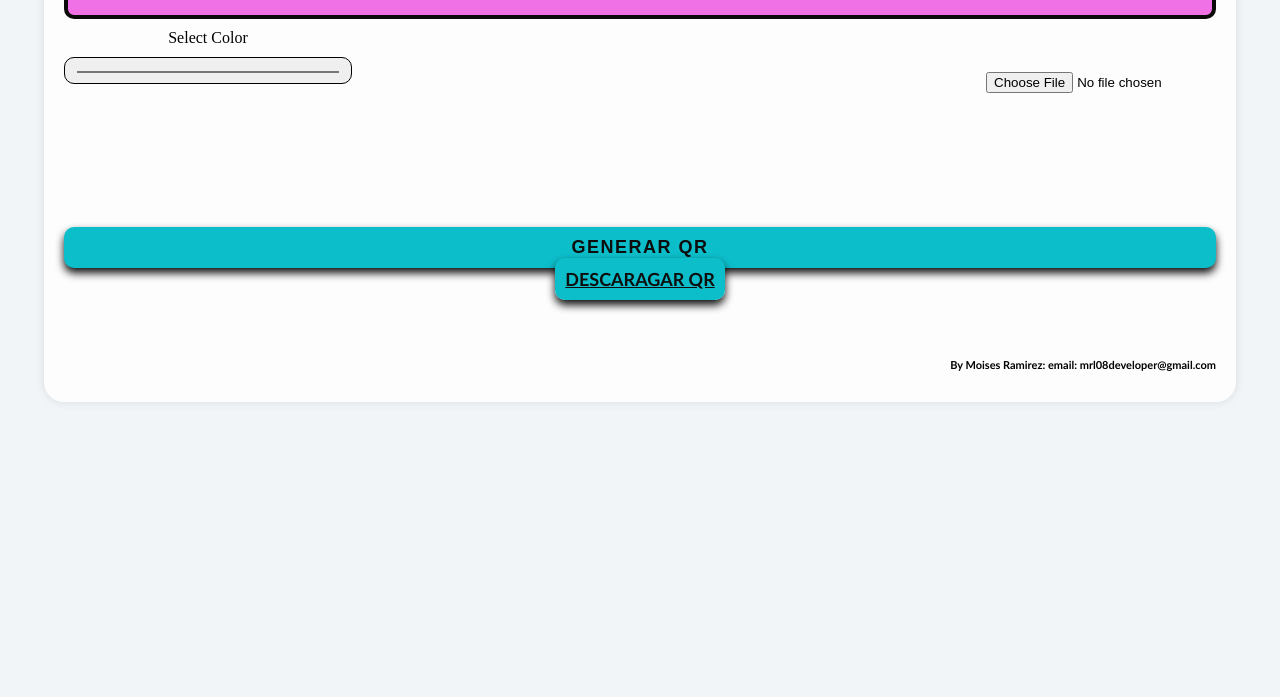
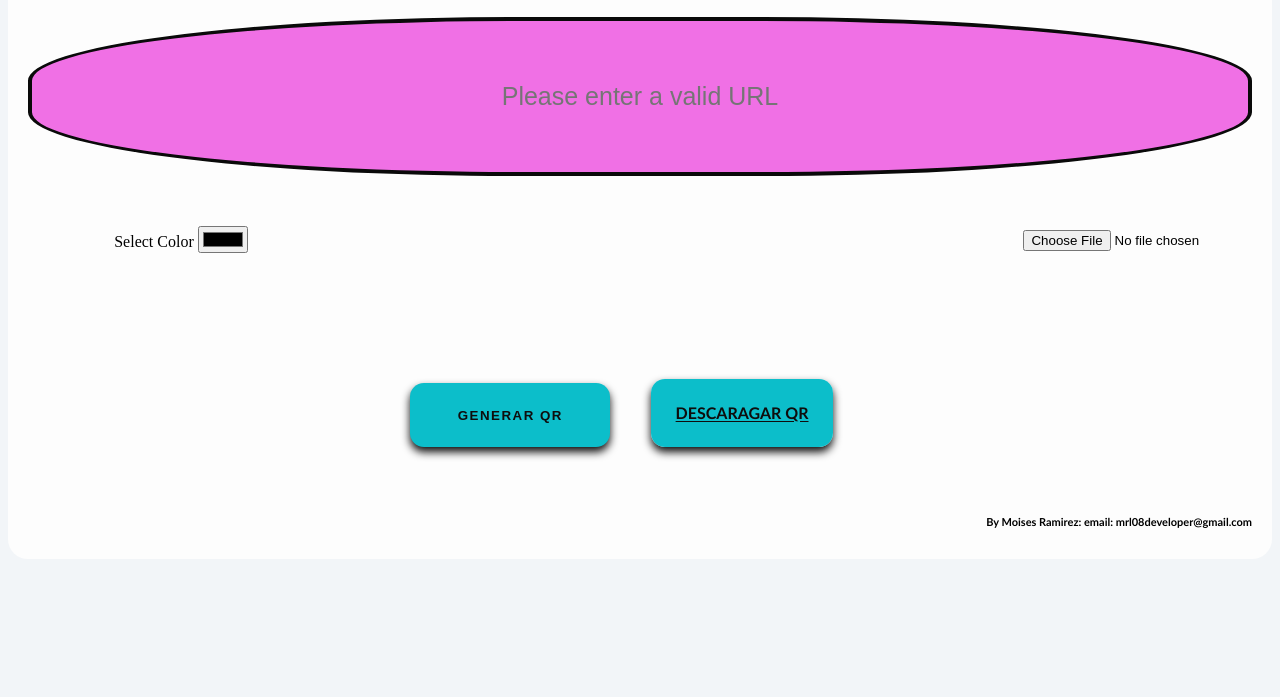
Before and after one commit to yourbestdeveloperweb/mrl-QR, a plain HTML site: page index.html in a window 1280 px wide. Shown: the part 103-800 px from the top of the page. Drawn offline with Linux system fonts and the light colour scheme.

Commit message:
Update style.css
mo

```diff
--- a/style.css
+++ b/style.css
@@ -132,48 +132,3 @@ text-align: right;
 margin: -2%;
 
 }
-
-body {
-    background-color: rgb(242, 245, 248);
-    margin: 0; /* Asegúrate de que no haya margen en el body */
-    padding: 0; /* Asegúrate de que no haya padding en el body */
-}
-
-.formulario {
-    max-width: 90%; /* Cambia de 100% a 90% para un mejor ajuste en pantallas pequeñas */
-    margin: 1px auto;
-    text-align: center;
-    padding: 20px;
-    background-color: #FDFDFD;
-    border-radius: 20px;
-    box-shadow: 0px 0px 10px rgba(0, 0, 0, 0.1); /* Sombra para dar profundidad */
-}
-
-.codigoQr {
-    padding: 20px;
-    margin: 30px auto; /* Cambia el margin a auto para centrar */
-    position: relative;
-    max-width: 100%; /* Asegúrate de que el código QR no supere el ancho del contenedor */
-    height: auto; /* Permite que la altura se ajuste automáticamente */
-}
-
-.codigoQr img {
-    width: 100%; /* Asegúrate de que las imágenes sean responsivas */
-    height: auto; /* Mantiene la proporción de la imagen */
-}
-
-.formulario input[type="text"], .formulario input[type="url"], .formulario input[type="color"], .formulario select {
-    box-sizing: border-box;
-    width: 100%; /* Mantiene el ancho completo */
-    margin: 10px 0; /* Espacio entre los inputs */
-    padding: 10px; /* Espacio interno */
-    font-size: 18px; /* Tamaño de fuente ajustable */
-    border-radius: 10px; /* Bordes redondeados */
-}
-
-.formulario button, .download-button {
-    width: 100%; /* Botones de ancho completo */
-    padding: 10px; /* Espacio interno */
-    font-size: 18px; /* Tamaño de fuente ajustable */
-    border-radius: 10px; /* Bordes redondeados */
-}
```
